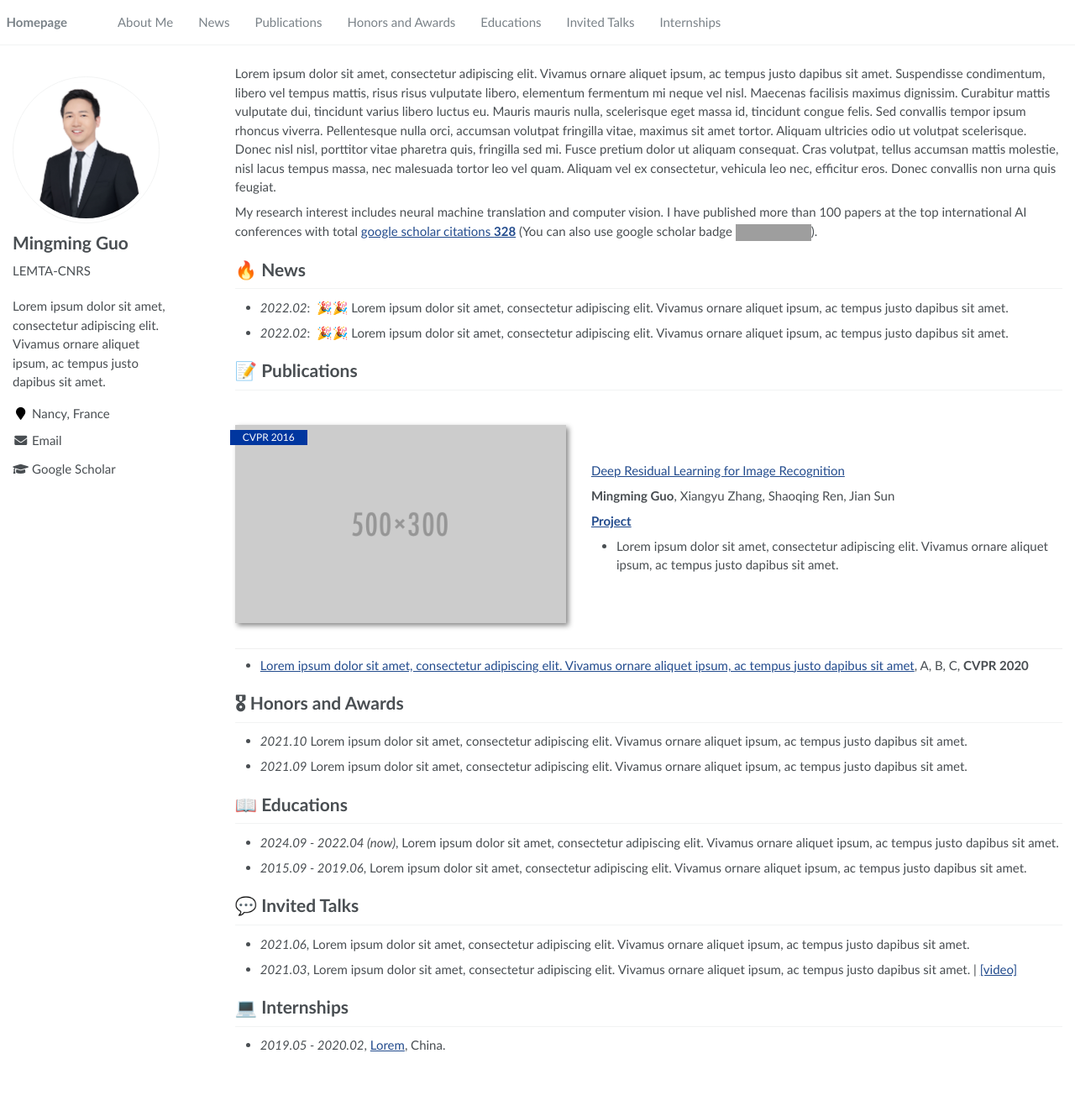
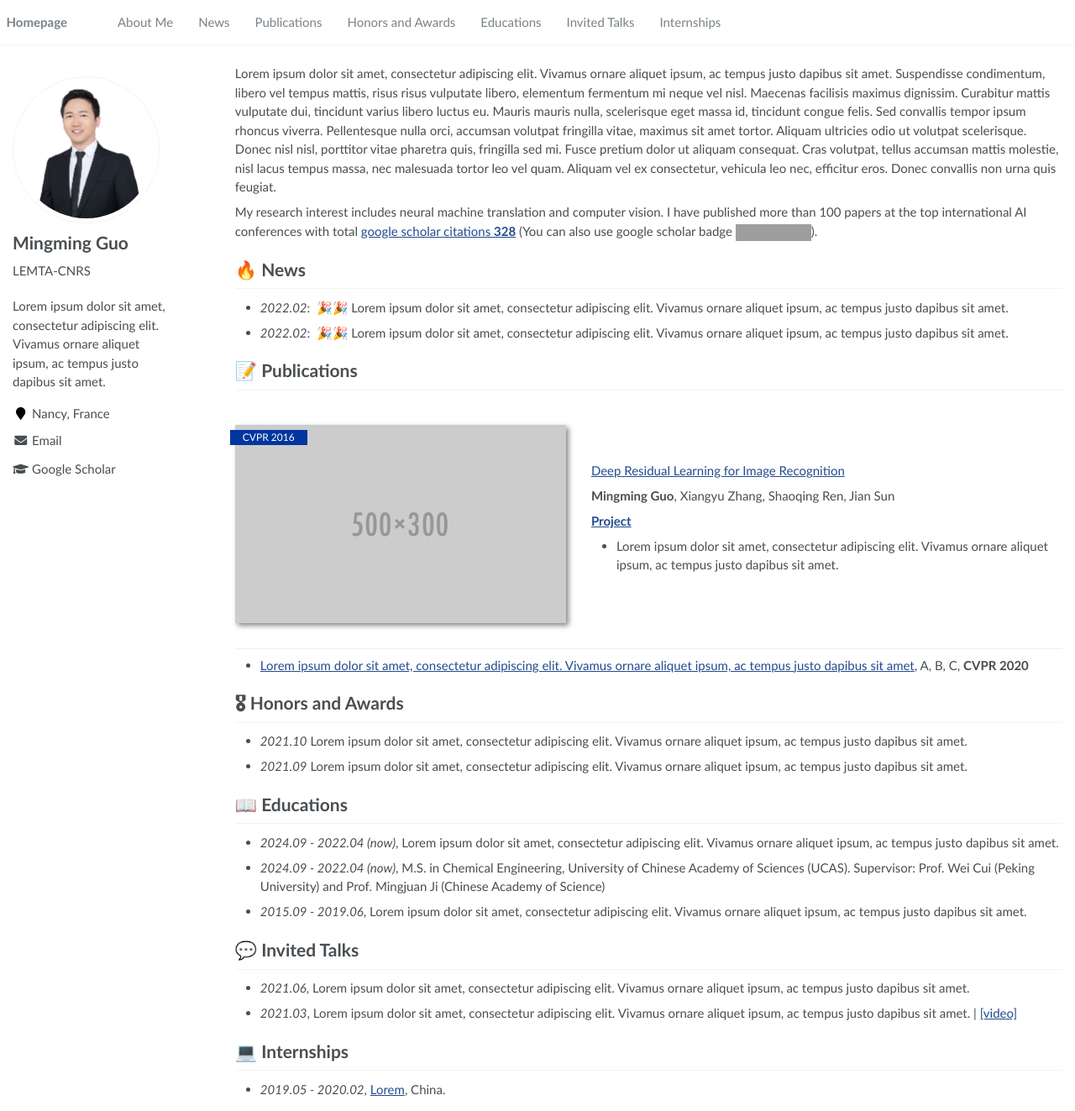
Before and after one commit to MingmingGuo/mingmingguo.github.io, a Jekyll site: the page built from _pages/about.md, in a window 1280 px wide and 1323 px high. Shown: the whole window at 84% size. Built offline with Jekyll 4.4.1, drawn with Linux system fonts in a browser that asks for light colours; grey boxes are pictures that could not be loaded.

Commit message:
Update about.md

```diff
--- a/_pages/about.md
+++ b/_pages/about.md
@@ -48,6 +48,9 @@ My research interest includes neural machine translation and computer vision. I
 
 # 📖 Educations
 - *2024.09 - 2022.04 (now)*, Lorem ipsum dolor sit amet, consectetur adipiscing elit. Vivamus ornare aliquet ipsum, ac tempus justo dapibus sit amet.
+- *2024.09 - 2022.04 (now)*, M.S. in Chemical Engineering, University of Chinese Academy of Sciences (UCAS).
+  Supervisor: Prof. Wei Cui (Peking University) and Prof. Mingjuan Ji (Chinese Academy of Science)
+
 - *2015.09 - 2019.06*, Lorem ipsum dolor sit amet, consectetur adipiscing elit. Vivamus ornare aliquet ipsum, ac tempus justo dapibus sit amet.
 
 # 💬 Invited Talks
```
